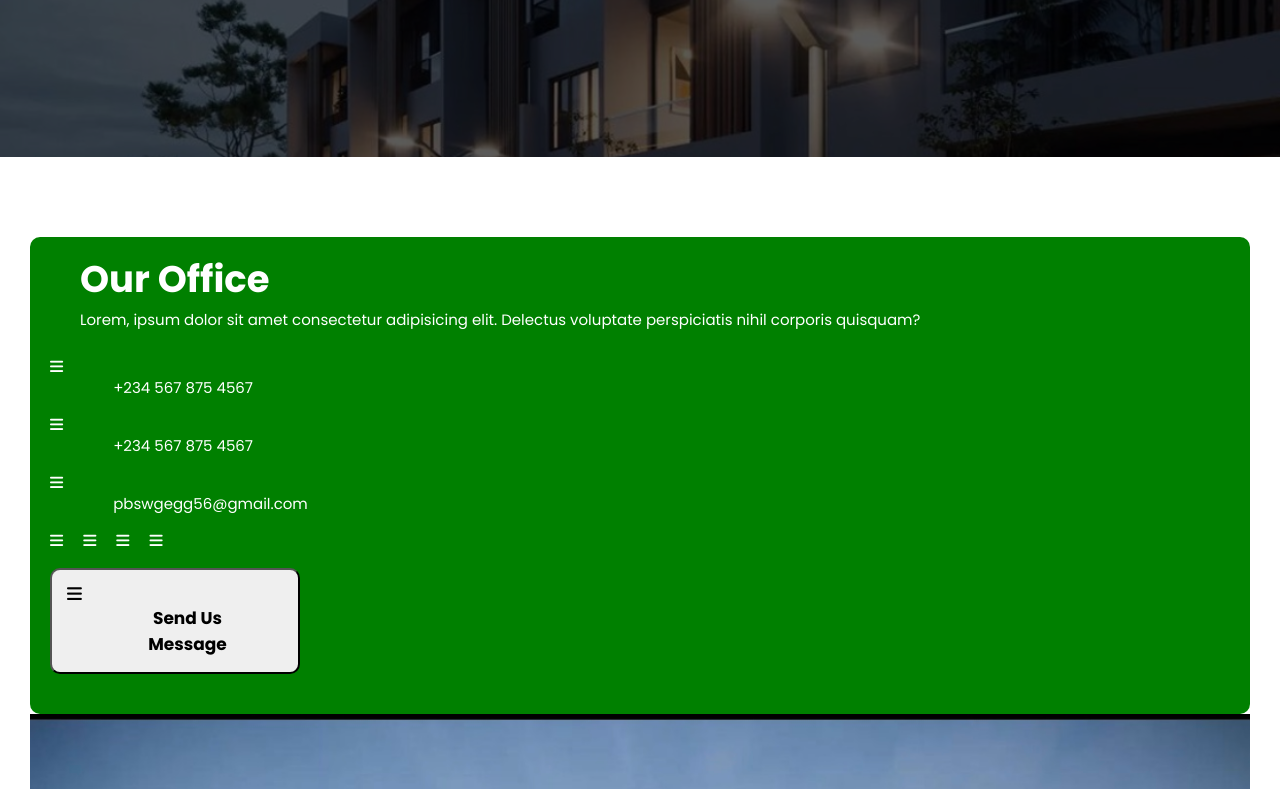
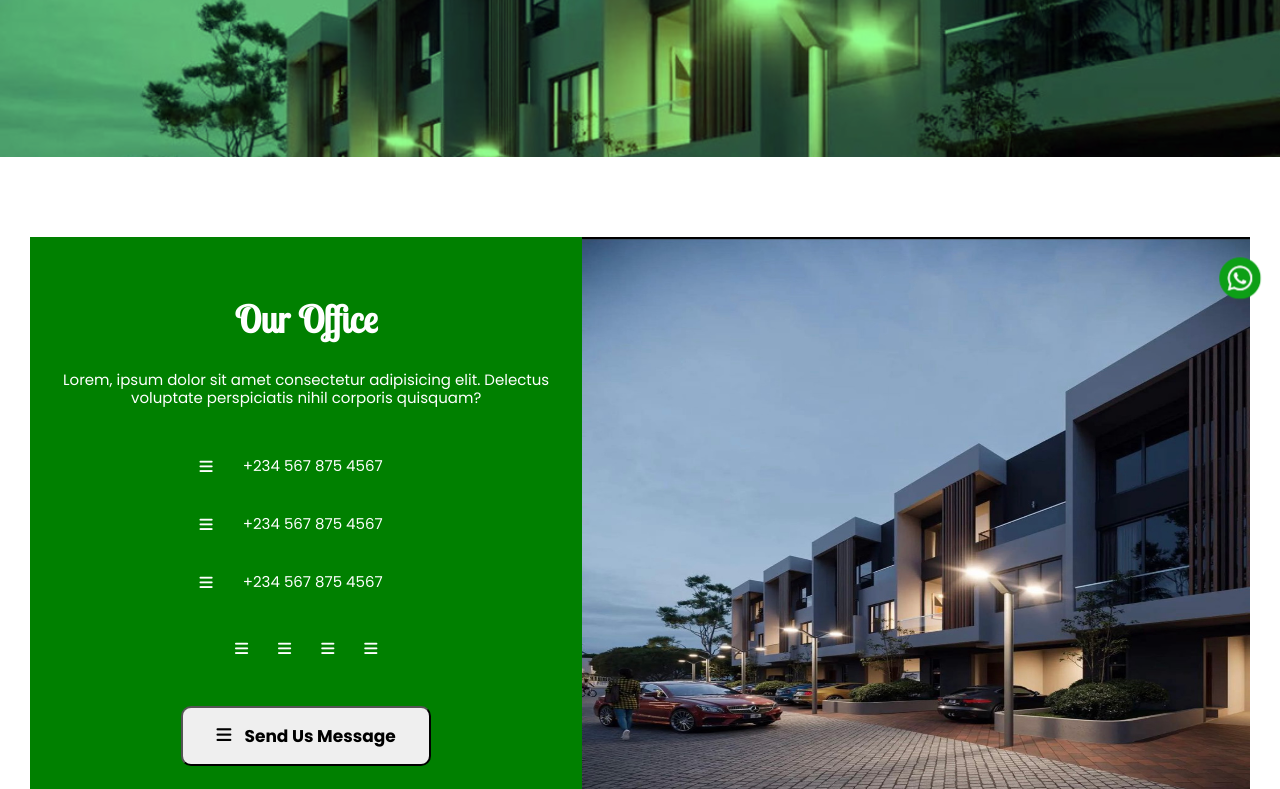
Before and after one commit to larryWEB/pbssss, a plain HTML site: page contacts.html in a window 1280 px wide. Shown: the part 473-1262 px from the top of the page. Drawn offline with nearby package versions, Linux system fonts and the light colour scheme.

Commit message:
Update contacts.html

```diff
--- a/contacts.html
+++ b/contacts.html
@@ -6,7 +6,7 @@
         <title>
   PROPERTIES BY SINBAD || PBS
         </title>
-        <link rel="icon" type="image/png" href="/assets/images/">
+        <link rel="icon" type="image/png" href="/assets/images/logo (1).PNG">
         <link rel="preconnect" href="https://fonts.googleapis.com">
 <link rel="preconnect" href="https://fonts.gstatic.com" crossorigin>
 <link href="https://fonts.googleapis.com/css2?family=Satisfy&display=swap" rel="stylesheet">
@@ -26,12 +26,15 @@
             <!--============ LIGHTBOX ===============-->
             <script src="assets/js/lightbox-plus-jquery.js"></script>
             <link href="assets/css/lightbox.min.css" rel="stylesheet" type="text/css">
-
     <!--============ Boxicons ===============-->
     <link href='https://unpkg.com/boxicons@2.1.4/css/boxicons.min.css' rel='stylesheet'>
     </head>
     <body>
 
+      <div class="chat">
+        <a href="#"> <p class="chat-text">Chat with us</p></a>
+          <a href="http://wa.me/2349013218974"><img class="whatsapp-img" src="assets/images/whatsapp-icon-logo-8CA4FB831E-seeklogo.com.png" ></a>
+      </div>
 
 
 
@@ -56,6 +59,8 @@
 
        <div id="menu-bar" class="slide">
 
+        <img src="assets/images/logo (1).PNG" width="100%">
+
                   <div class="nav-link-card">
 
                     <div class="nav-link">  <a href="index.html">Home</a></div>
@@ -66,9 +71,11 @@
 
                   <div class="nav-link">   <a href="properties.html">Properties</a></div>
 
-                  <div  class="nav-link">   <a href="contact.html">Contact</a></div>
+                  <div class="nav-link">   <a href="testimonial.html">Testimonials</a></div>
 
-                  <div class="nav-link">   <a href="">Affiliate</a></div>
+                  <div  class="nav-link">   <a href="contacts.html">Contact</a></div>
+
+                  <div class="nav-link">   <a href="https://forms.gle/76Qfqu1pCPBZt23s6">Affiliate</a></div>
 
                   </div>
 
@@ -92,7 +99,7 @@
       padding-top:400px;
       text-align: center;
       background-blend-mode: overlay;
-      background-color: rgba(11, 11, 11, 0.697);
+      background-color: rgba(0, 128, 0, 0.432);
       object-fit: fill;
       top:50px;
 
@@ -132,37 +139,61 @@
 
 .cont-first-child h1{
 font-size: 37px;
+font-family: var(--font-1);
+text-align: center;
+padding-top: 40px;
+padding-bottom: 30px;
 }
 
 .cont-first-child p{
-padding-top:10px;
+padding-top:30px;
+text-align: center;
+padding: 0px;
 }
 
 .con-all {
-    background-color: green;
+    background-color: var(--dark-main-color);
     padding:20px;
-    border-radius: 10px;
+
     color: white;
 }
 
 
-.cont-mother span{
+.cont-mother{
 display:flex;
-gap:20px;
-padding-top:20px;
+
+flex-direction: column;
+justify-content: center;
+align-items:center;
 }
 
+.last-born{
+  display:flex;
+  padding-top:20px;
+flex-direction: row;
+justify-content: center;
+align-items:center;
+}
+
+
+.last-born i{
+position:relative;
+top:10px;
+}
+
+
 .cont-social{
-padding-top:20px;
-padding-bottom:20px;
+padding-top:50px;
+padding-bottom:50px;
 display: flex;
 flex-direction: row;
+gap: 30px;
 
 }
 
 button{
     display: flex;
-    gap:10px;
+    gap:13px;
     padding: 15px;
     border-radius:10px;
     font-size:17px;
@@ -171,6 +202,130 @@ button{
     text-align: center;
     justify-content: center;
 }
+
+button i{
+   position:relative;
+   top:3px;
+}
+
+
+
+
+
+
+/*MEDIA QUERY / MEDIA QUERY / MEDIA QUERY */
+
+
+@media (min-width: 728px) {
+
+
+
+.contact{
+    padding:130px 30px 50px 30px;
+    display: flex;
+    height:800px;
+
+}
+
+.cont-mother{
+    padding-top:10px;
+    padding-bottom:20px;
+}
+
+.cont-first-child h1{
+font-size: 37px;
+font-family: var(--font-1);
+text-align: center;
+padding-top: 40px;
+padding-bottom: 30px;
+}
+
+.cont-first-child p{
+padding-top:30px;
+text-align: center;
+padding: 0px;
+}
+
+.con-all {
+    background-color: green;
+    padding:20px;
+   width: 80%;
+    color: white;
+}
+
+
+.cont-mother{
+display:flex;
+
+flex-direction: column;
+justify-content: center;
+align-items:center;
+}
+
+.last-born{
+  display:flex;
+  padding-top:20px;
+flex-direction: row;
+justify-content: center;
+align-items:center;
+}
+
+
+.last-born i{
+position:relative;
+top:10px;
+}
+
+
+.cont-social{
+padding-top:50px;
+padding-bottom:50px;
+display: flex;
+flex-direction: row;
+gap: 30px;
+
+}
+
+button{
+    display: flex;
+    gap:13px;
+    padding: 15px;
+    border-radius:10px;
+    font-size:17px;
+    font-weight: bold;
+    width:250px;
+    text-align: center;
+    justify-content: center;
+}
+
+button i{
+   position:relative;
+   top:3px;
+}
+
+
+
+
+
+
+
+
+  }
+
+
+
+
+
+
+
+
+
+
+
+
+
+
+
 
 
 </style>
@@ -193,27 +348,29 @@ button{
 
 
 
-     <span>
+     <div class="last-born">
 
-        <i class="fa-solid fa-bars" width="70"> </i>
+        <i class="fa-solid fa-bars" width="0"> </i>
         <p>+234 567 875 4567</p>
 
-     </span>
+     </div>
 
 
-     <span>
 
-        <i class="fa-solid fa-bars" width="70"> </i>
+     <div class="last-born">
+      <i class="fa-solid fa-bars" width="0"> </i>
       <p>+234 567 875 4567</p>
 
-     </span>
+   </div>
 
 
-     <span>
-        <i class="fa-solid fa-bars" width="70"> </i>
-        <p>pbswgegg56@gmail.com</p>
 
-     </span>
+   <div class="last-born">
+
+    <i class="fa-solid fa-bars" width="0"> </i>
+    <p>+234 567 875 4567</p>
+
+ </div>
 
 
      <span class="cont-social">
@@ -230,7 +387,7 @@ button{
      <button>
 
         <i class="fa-solid fa-bars" width="70"> </i>
-        <p>Send Us Message</p>
+        Send Us Message
      </button>
 
 
```
Lines whose indentation alone changed are shown as unchanged.
